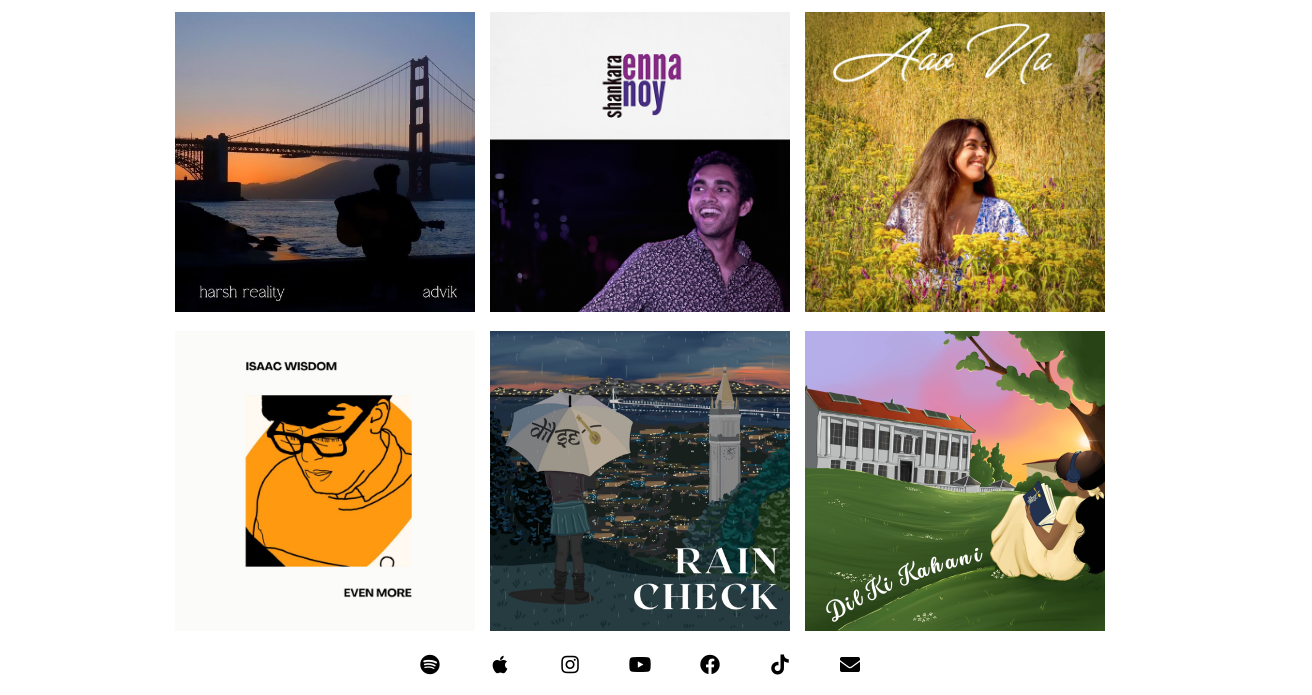
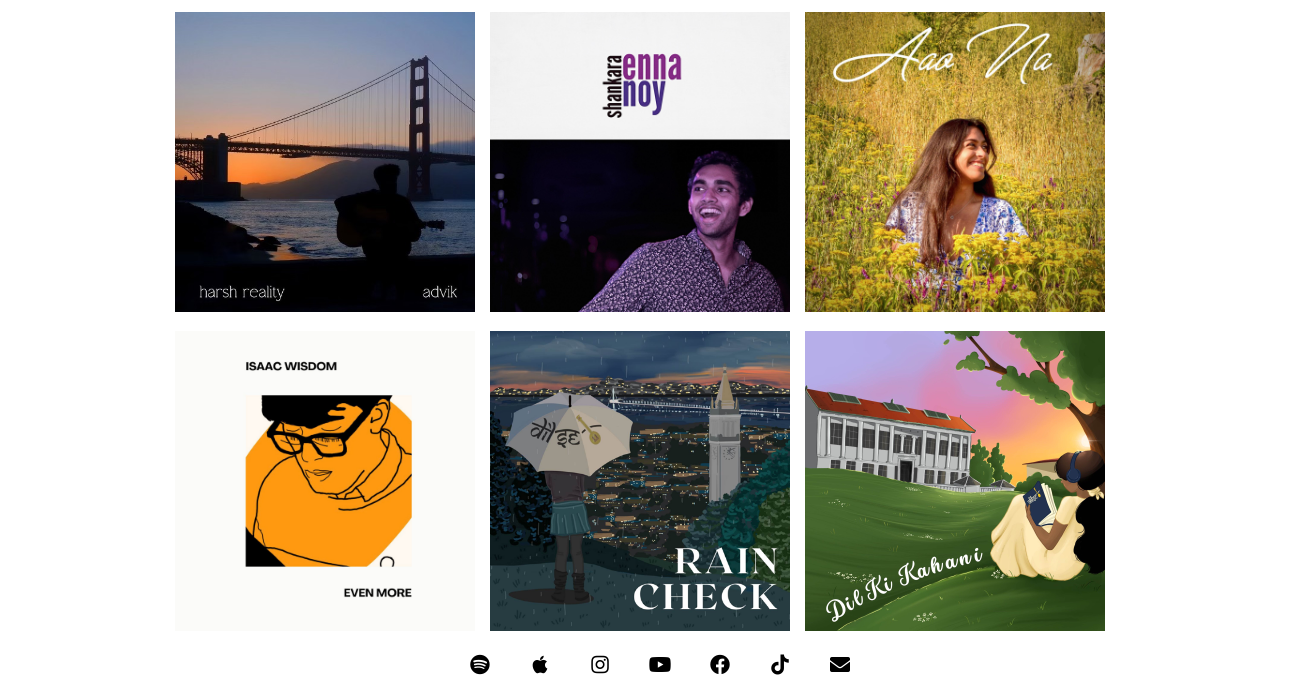
Before and after one commit to sksrikantan/kingkantan, a plain HTML site: page index.html in a window 1280 px wide. Shown: the part 738-1433 px from the top of the page, 1312 px wide, since content can reach past the window. Drawn offline with Linux system fonts and the light colour scheme.

Commit message:
social logos

```diff
--- a/styles.css
+++ b/styles.css
@@ -61,7 +61,9 @@
     justify-content: center;
     align-items: center;
     flex-wrap: wrap;
-    gap: 10px;
+    /* gap: 10px; */
+    width: 100%;
+    margin: 0;
 }
 
 .faw {
@@ -69,7 +71,11 @@
     font-size: 16px;
     width: 40px;
     text-decoration: none;
-    /* transition: opacity 0.3s ease, transform 0.3s ease; */
+    display: flex;
+    justify-content: center;
+    align-items: center;
+    margin: 0;
+    padding: 0;
 }
 
 .faw:hover {
```
